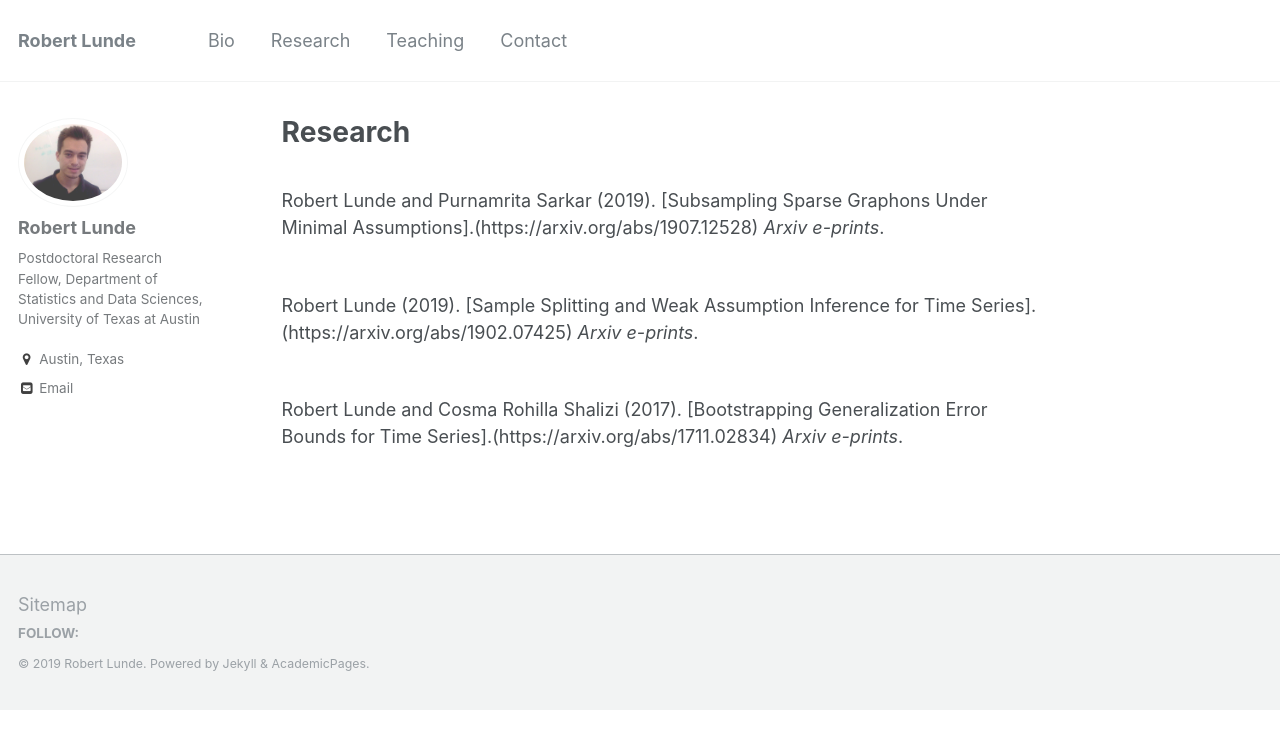
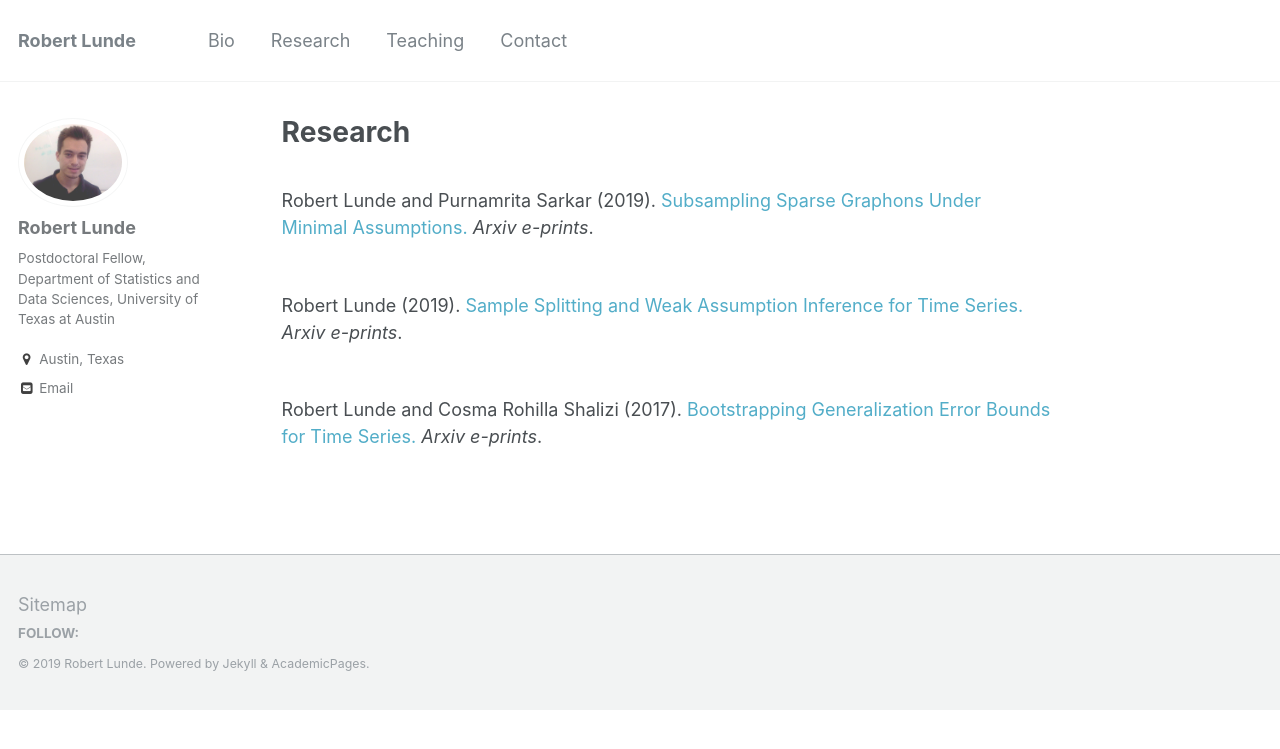
Before and after one commit to rslunde/rslunde.github.io, a Jekyll site: the page built from _pages/research.md, in a window 1280 px wide. Shown: the top 749 px of the page. Built offline with Jekyll 4.4.1, drawn with Linux system fonts in a browser that asks for light colours.

Commit message:
some changes

```diff
--- a/_config.yml
+++ b/_config.yml
@@ -79,7 +79,7 @@ analytics:
 author:
   name             : "Robert Lunde"
   avatar           : "https://rslunde.github.io/files/my_photo.jpg"
-  bio              : "Postdoctoral Research Fellow, Department of Statistics and Data Sciences, University of Texas at Austin"
+  bio              : "Postdoctoral Fellow, Department of Statistics and Data Sciences, University of Texas at Austin"
   location         : "Austin, Texas"
   employer         :
   googlescholar    :
@@ -168,7 +168,7 @@ kramdown:
 
 # Collections
 collections:
-  experience:
+  teaching:
     output: true
     permalink: /:collection/:path/
   research:
--- a/_pages/research.md
+++ b/_pages/research.md
@@ -4,10 +4,10 @@ permalink: /research/
 author_profile: true
 ---
 <br>
-Robert Lunde and Purnamrita Sarkar (2019). [Subsampling Sparse Graphons Under Minimal Assumptions].(https://arxiv.org/abs/1907.12528)  <i>Arxiv e-prints</i>.
+Robert Lunde and Purnamrita Sarkar (2019). [Subsampling Sparse Graphons Under Minimal Assumptions.](https://arxiv.org/abs/1907.12528)  <i>Arxiv e-prints</i>.
 
 <br>
-Robert Lunde (2019). [Sample Splitting and Weak Assumption Inference for Time Series].(https://arxiv.org/abs/1902.07425)  <i>Arxiv e-prints</i>.
+Robert Lunde (2019). [Sample Splitting and Weak Assumption Inference for Time Series.](https://arxiv.org/abs/1902.07425)  <i>Arxiv e-prints</i>.
 
 <br>
-Robert Lunde and Cosma Rohilla Shalizi (2017). [Bootstrapping Generalization Error Bounds for Time Series].(https://arxiv.org/abs/1711.02834)  <i>Arxiv e-prints</i>.
+Robert Lunde and Cosma Rohilla Shalizi (2017). [Bootstrapping Generalization Error Bounds for Time Series.](https://arxiv.org/abs/1711.02834)  <i>Arxiv e-prints</i>.
```
Also changed, not shown: 2 other files.
